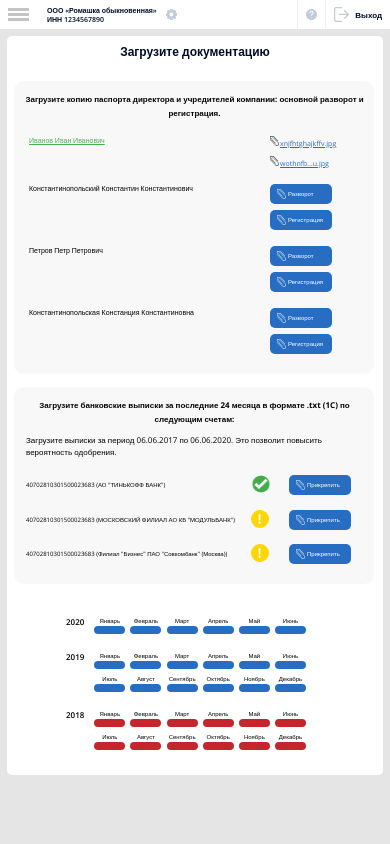
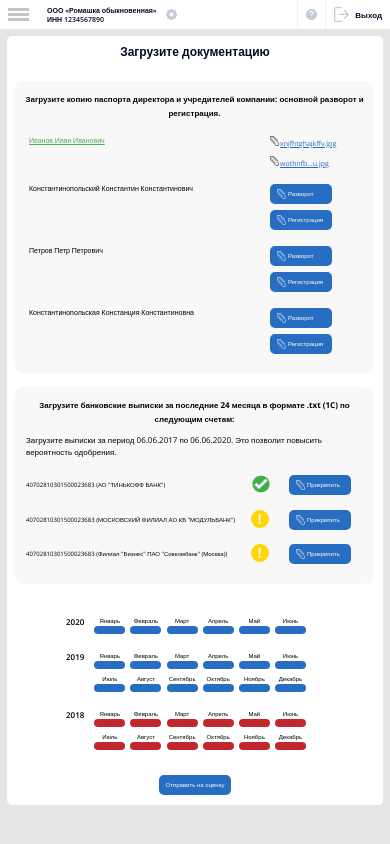
Before and after one commit to PaulTmatik/test-work, a React (Create React App) app: page / in a window 390 px wide. Built offline with nearby package versions, Linux system fonts and the light colour scheme.

Commit message:
Calendar position

```diff
--- a/src/App.js
+++ b/src/App.js
@@ -41,6 +41,7 @@ function App() {
 
         <section className="page__calendar_section">
           <Calendar />
+          <button className="button button--blue">Отправить на оценку</button>
         </section>
       </main>
     </>
--- a/src/styles/Page.css
+++ b/src/styles/Page.css
@@ -44,16 +44,19 @@
   .documents_loader {
     margin-left: 0.938rem;
   }
-
-  .page__calendar_section {
-    margin-top: 1.625rem;
-  }
 }
 
 .page__calendar_section {
   align-items: center;
   display: flex;
   flex-direction: column;
+}
+
+@media (max-width: 600px) {
+  .page__calendar_section {
+    margin-top: 1.625rem;
+    padding-bottom: 0.625rem;
+  }
 }
 
 /* BUTTONS */
```
